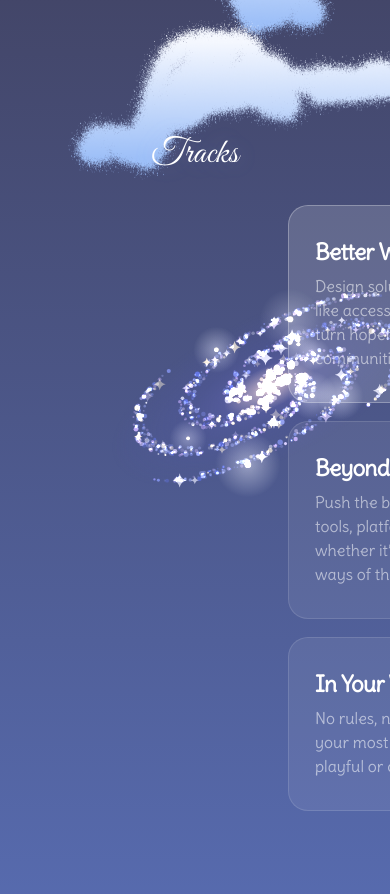
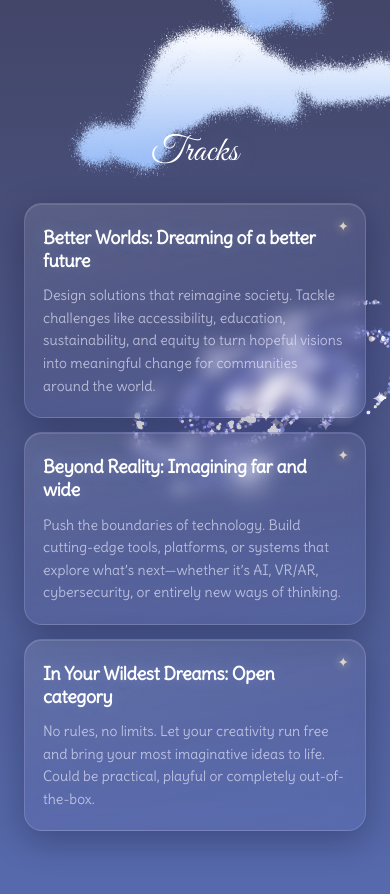
Before and after one commit to hsu-emily/Whack2026-Website, a React (Vite) app: page / in a window 390 px wide. Shown: the part 1700-2594 px from the top of the page. Built offline with nearby package versions, Linux system fonts and the light colour scheme.

Commit message:
new tracks

```diff
--- a/src/index.css
+++ b/src/index.css
@@ -955,41 +955,133 @@ h2 {
   z-index: 1;
 }
 
+.section-5 .section-inner {
+  max-width: 1080px;
+}
+
+/* soft glowing script heading to match the hero */
+.section-5 h1 {
+  margin-bottom: 0.4rem;
+}
+
+/* little subtitle line under the heading (optional, see JSX note) */
+.tracks-sub {
+  font-size: 0.95rem;
+  letter-spacing: 0.08em;
+  text-transform: uppercase;
+  opacity: 0.5;
+  margin-bottom: 0.5rem;
+}
+
 .tracks {
   display: grid;
-  grid-template-columns: minmax(0, 640px);
-  justify-content: start;
-  gap: 18px;
-  margin-top: 2rem;
-  width: 120vw;
-  margin-left: calc(50% - 50vw + 288px);
+  grid-template-columns: repeat(3, minmax(0, 1fr));
+  align-items: stretch;
+  gap: 22px;
+  width: 100%;
+  max-width: 1000px;
+  margin: 4.5rem auto 0;   /* moves the cards further down */
 }
 
 .track-card {
-  background: rgba(255, 255, 255, 0.07);
-  border: 1px solid rgba(255, 255, 255, 0.12);
-  border-radius: 20px;
-  padding: 32px 26px;
+  position: relative;
+  display: flex;
+  flex-direction: column;
+  gap: 12px;
+  padding: 34px 28px 30px;
+  border-radius: 22px;
   text-align: left;
+
+  background: linear-gradient(
+    165deg,
+    rgba(255, 255, 255, 0.10) 0%,
+    rgba(185, 167, 238, 0.06) 55%,
+    rgba(124, 140, 224, 0.10) 100%
+  );
+  border: 1px solid rgba(220, 210, 255, 0.18);
+  backdrop-filter: blur(8px);
+  -webkit-backdrop-filter: blur(8px);
+  box-shadow:
+    inset 0 1px 0 rgba(255, 255, 255, 0.12),
+    0 10px 34px rgba(8, 10, 40, 0.30);
+
+  transition:
+    transform 0.3s cubic-bezier(.22, 1, .36, 1),
+    border-color 0.3s ease,
+    box-shadow 0.3s ease;
 }
 
-.track-card.first {
-  background: rgba(255, 255, 255, 0.15);
-  border-color: rgba(255, 255, 255, 0.28);
+/* tiny star ✦ marker in the top corner of each card */
+.track-card::before {
+  content: '✦';
+  position: absolute;
+  top: 18px;
+  right: 22px;
+  font-size: 1rem;
+  color: rgba(255, 243, 216, 0.75);
+  text-shadow: 0 0 10px rgba(255, 230, 170, 0.8);
 }
 
+.track-card:hover {
+  transform: translateY(-8px);
+  border-color: rgba(238, 240, 255, 0.45);
+  box-shadow:
+    inset 0 1px 0 rgba(255, 255, 255, 0.18),
+    0 16px 44px rgba(8, 10, 40, 0.40),
+    0 0 30px rgba(140, 130, 240, 0.28);
+}
+
+/* split "Better Worlds:" style names onto their own script line */
 .track-name {
-  /*font-family: 'Great Vibes';*/
-  font-size: 1.4rem;
+  font-size: 1.3rem;
   font-weight: 800;
-  letter-spacing: -0.03em;
-  margin-bottom: 8px;
+  letter-spacing: -0.02em;
+  line-height: 1.3;
+  text-shadow: 0 0 16px rgba(190, 215, 255, 0.25);
 }
 
 .track-desc {
-  font-size: 1rem;
-  opacity: 0.55;
-  line-height: 1.5;
+  font-size: 0.92rem;
+  line-height: 1.65;
+  color: rgba(240, 238, 255, 0.66);
+}
+
+@media (max-width: 900px) {
+  .tracks {
+    grid-template-columns: 1fr;
+    max-width: 540px;
+  }
+}
+
+@media (max-width: 680px) {
+  .tracks {
+    max-width: 100%;
+    gap: 14px;
+    margin-top: 2rem;   /* less push-down needed when stacked */
+  }
+  .track-card {
+    padding: 22px 18px 20px;
+    border-radius: 18px;
+  }
+  .track-card::before {
+    top: 14px;
+    right: 16px;
+    font-size: 0.85rem;
+  }
+  .track-name {
+    font-size: 1.12rem;
+    padding-right: 24px;  /* keeps text clear of the corner star */
+  }
+  .track-desc {
+    font-size: 0.88rem;
+    line-height: 1.6;
+  }
+  .track-card:hover { transform: none; }  /* no lift on touch */
+}
+
+@media (prefers-reduced-motion: reduce) {
+  .track-card { transition: none; }
+  .track-card:hover { transform: none; }
 }
 
 /* ── Section 6 – Sponsors ───────────────────── */
```
